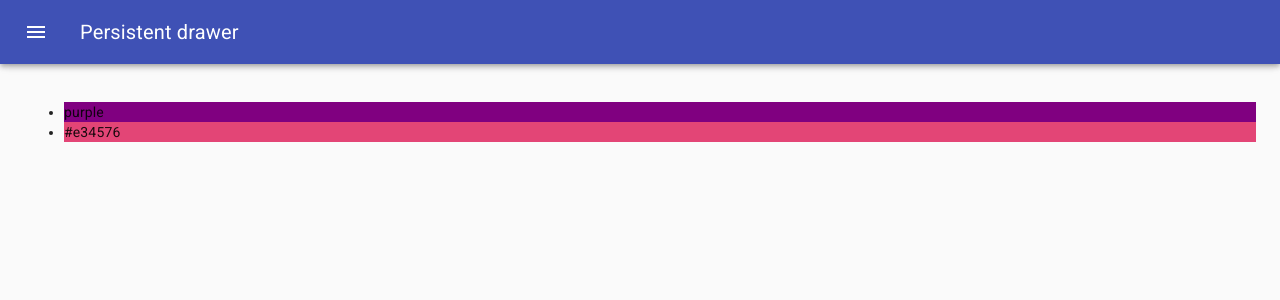
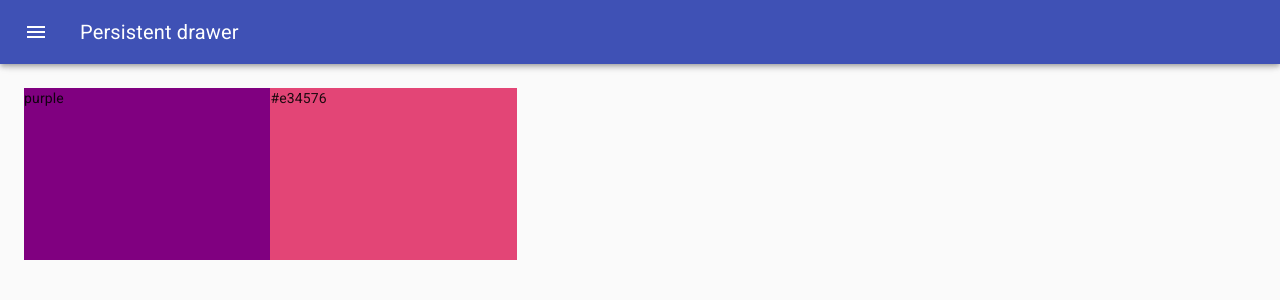
Before and after one commit to AigarsPeda/color-app, a React (Create React App) app: page /palette/new in a window 1280 px wide. Shown: the top 300 px of the page. Built offline with nearby package versions, Linux system fonts and the light colour scheme.

Commit message:
Add DaraggableColorBox

```diff
--- /dev/null
+++ b/src/DraggableColorBox.js
@@ -0,0 +1,24 @@
+import React from 'react'
+import { withStyles } from '@material-ui/styles'
+
+const styles = {
+  root: {
+    width: '20%',
+    height: '25%',
+    margin: '0 auto',
+    display: 'inline-block',
+    position: 'relative',
+    cursor: 'pointer',
+    marginBottom: '-3.5px'
+  }
+}
+
+function DraggableColorBox (props) {
+  return (
+    <div className={props.classes.root} style={{backgroundColor: props.color}}>
+      {props.color}
+    </div>
+  )
+}
+
+export default withStyles(styles)(DraggableColorBox)
--- a/src/NewPaletteForm.js
+++ b/src/NewPaletteForm.js
@@ -10,6 +10,7 @@
 import IconButton from '@material-ui/core/IconButton'
 import MenuIcon from '@material-ui/icons/Menu'
 import ChevronLeftIcon from '@material-ui/icons/ChevronLeft'
+import DraggableColorBox from './DraggableColorBox'
 //import Button from '@material-ui/core/Button'
 import { ChromePicker } from 'react-color'
 import { Button } from '@material-ui/core'
@@ -57,6 +58,7 @@
   },
   content: {
     flexGrow: 1,
+    height: 'calc(100vh - 64px)',
     padding: theme.spacing(3),
     transition: theme.transitions.create('margin', {
       easing: theme.transitions.easing.sharp,
@@ -171,11 +173,9 @@
           })}
         >
           <div className={classes.drawerHeader} />
-          <ul>
-            {this.state.colors.map(color => (
-              <li style={{backgroundColor: color}}>{color}</li>
-            ))}
-          </ul>
+          {this.state.colors.map(color => (
+            <DraggableColorBox color={color} />
+          ))}
         </main>
       </div>
     )
```
